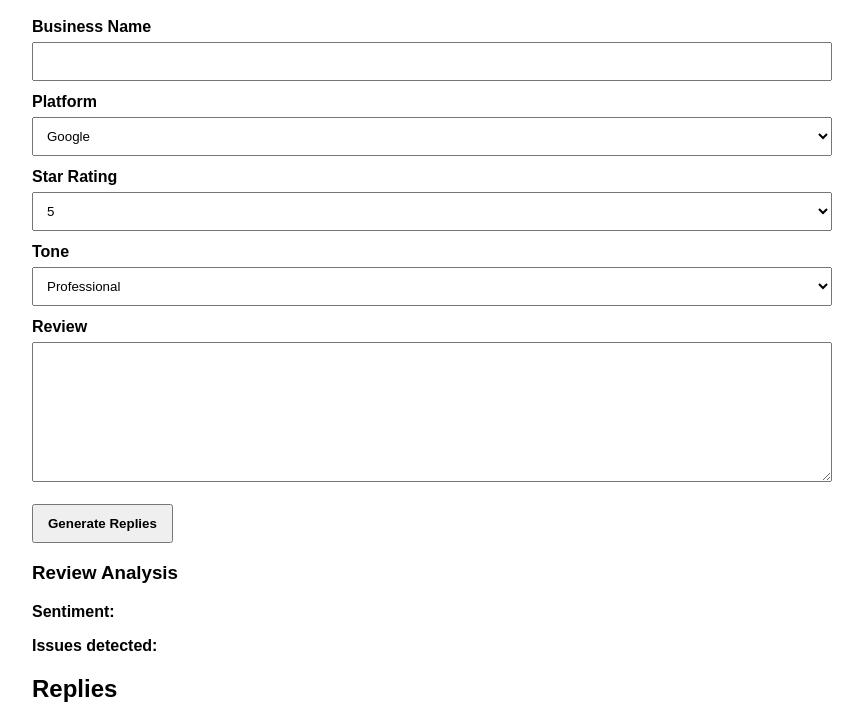
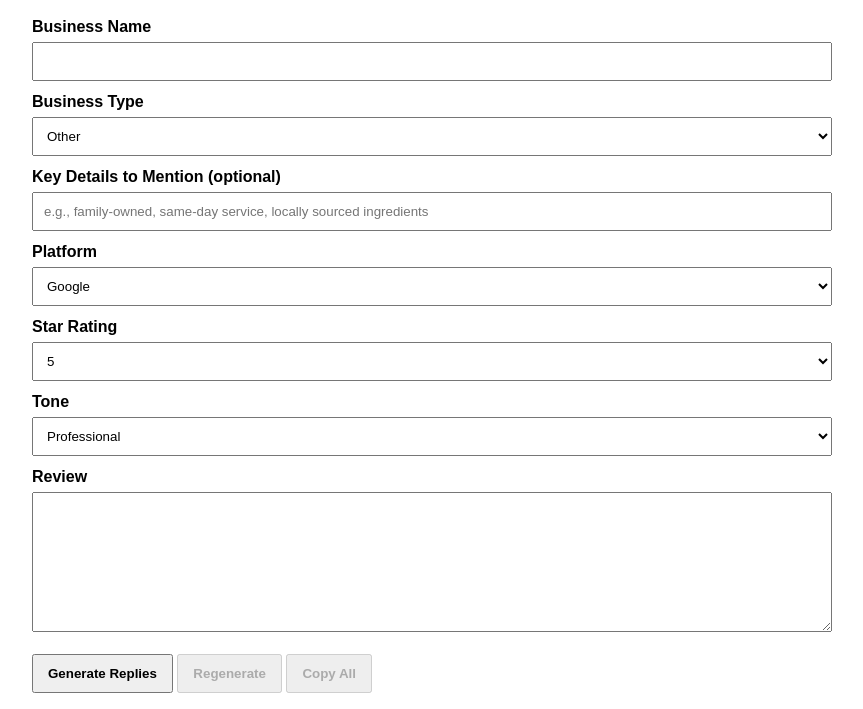
Before and after one commit to evangelistaf71498/review-assistant, a website: page public/index.html in a window 1280 px wide. Shown: the part 70-779 px from the top of the page, without its empty margins (208-1071 px from the left). Drawn offline with Linux system fonts and the light colour scheme.

Commit message:
Add business type, highlights, regenerate and copy all

```diff
--- a/public/index.html
+++ b/public/index.html
@@ -6,11 +6,25 @@
 </head>
 
 <body>
-
   <h1>Local Business Review Assistant</h1>
 
   <label>Business Name</label>
   <input id="businessName">
+
+  <label>Business Type</label>
+  <select id="businessType">
+    <option value="restaurant">Restaurant</option>
+    <option value="salon">Salon / Barber</option>
+    <option value="hvac">HVAC</option>
+    <option value="plumber">Plumber</option>
+    <option value="dentist">Dentist</option>
+    <option value="gym">Gym / Fitness</option>
+    <option value="retail">Retail Store</option>
+    <option value="other" selected>Other</option>
+  </select>
+
+  <label>Key Details to Mention (optional)</label>
+  <input id="highlights" placeholder="e.g., family-owned, same-day service, locally sourced ingredients">
 
   <label>Platform</label>
   <select id="platform">
@@ -41,10 +55,13 @@
   <br><br>
 
   <button id="generate">Generate Replies</button>
+  <button id="regenerate" disabled>Regenerate</button>
+  <button id="copyAll" disabled>Copy All</button>
+
   <h3>Review Analysis</h3>
-
   <p><strong>Sentiment:</strong> <span id="sentiment"></span></p>
   <p><strong>Issues detected:</strong> <span id="issues"></span></p>
+
   <h2>Replies</h2>
 
   <div>
@@ -63,6 +80,5 @@
   </div>
 
   <script src="app.js"></script>
-
 </body>
 </html>
```
Lines whose indentation alone changed are shown as unchanged.
